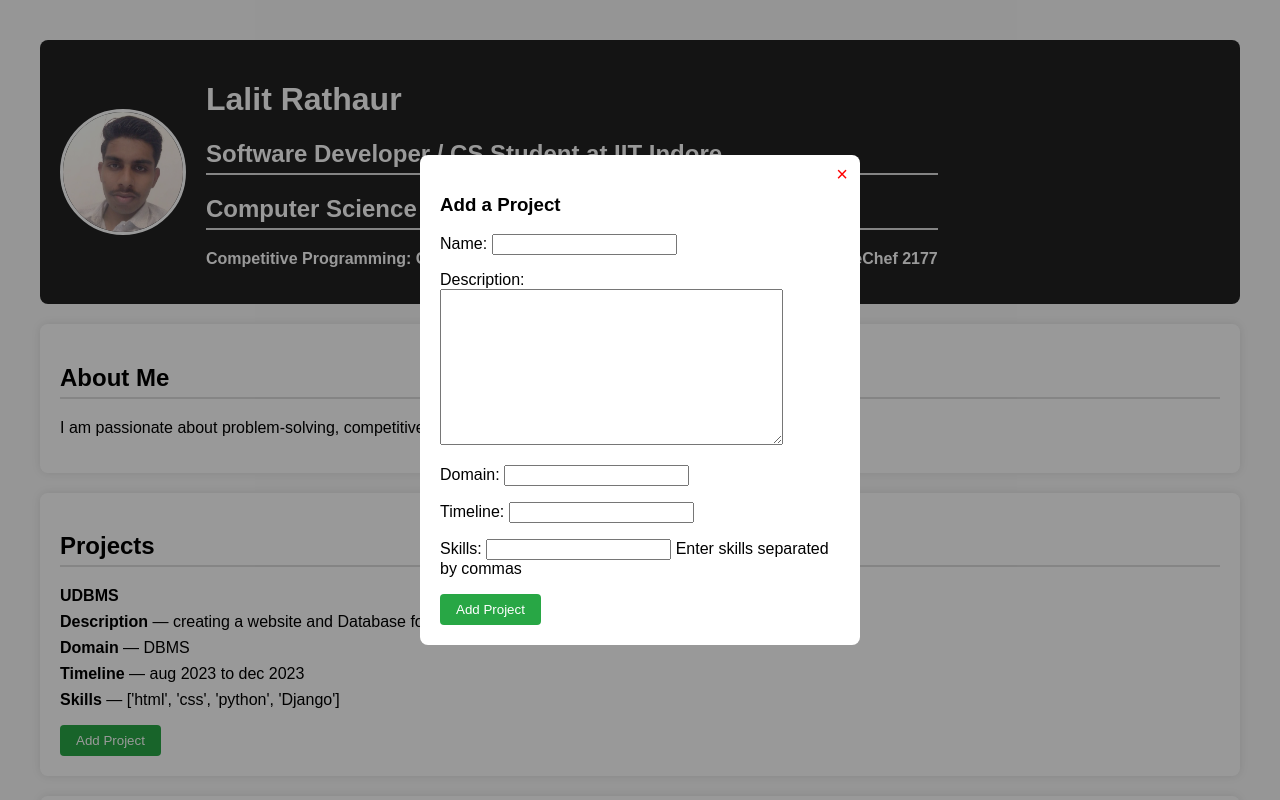
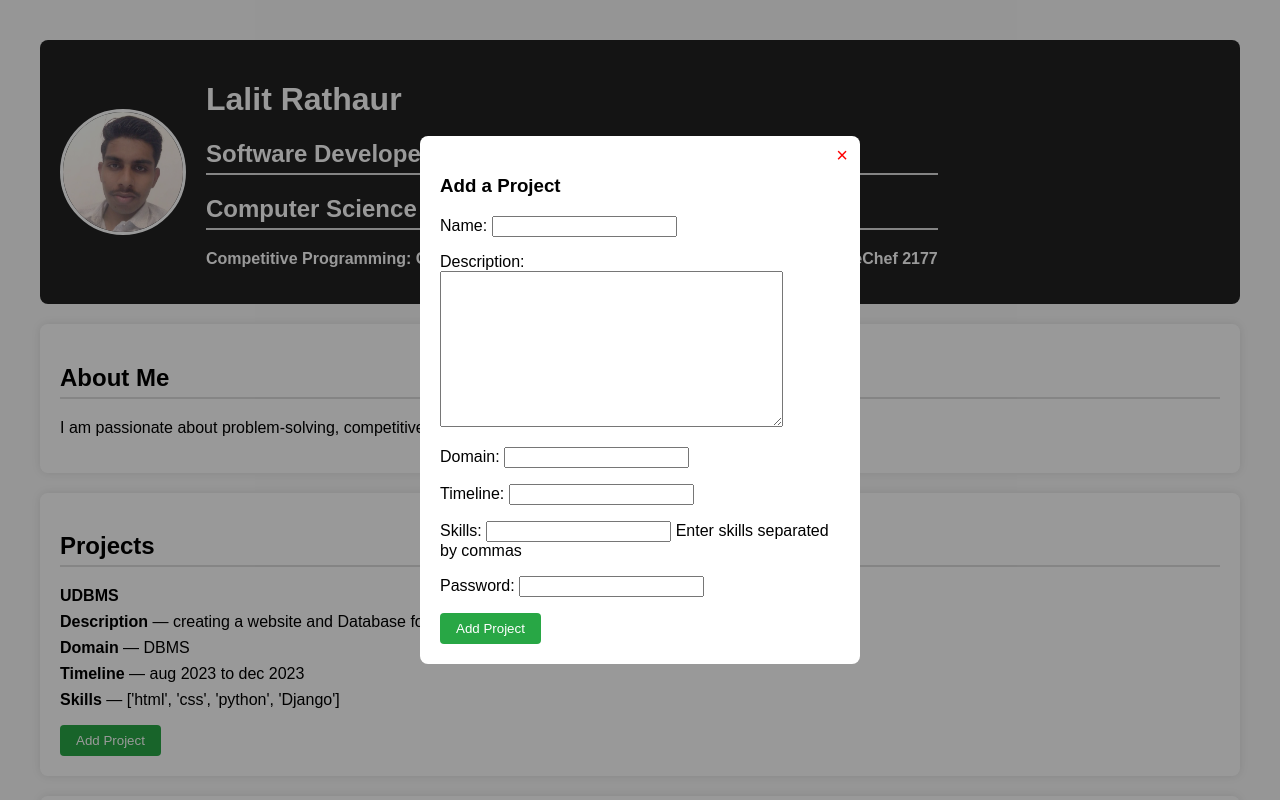
Before and after one commit to LalitRathaur/portfolio, a Django app: page / in a window 1280 px wide, after a click on "Add Project". Run offline with Django 4.2, Linux system fonts and the light colour scheme; data comes from the database, SQL or seed files in the repository; both versions use the stored data as it was after the commit.

Commit message:
view chaged

```diff
--- a/portpoli/info/views.py
+++ b/portpoli/info/views.py
@@ -2,9 +2,10 @@ from django.shortcuts import render, redirect
 from django.conf import settings
 from .models import Document, Project
 from .form import DocumentForm, ProjectForm
+from django.http import HttpResponse
 import os
 from django.urls import reverse
-
+PASSWORD = "mysecret"
 def portfolio(request):
     documents = Document.objects.all()
     projects = Project.objects.all()
@@ -13,6 +14,11 @@ def portfolio(request):
     form = DocumentForm()
     project_form = ProjectForm()
     if request.method == 'POST':
+        password = request.POST.get("password")
+
+        # Password check
+        if password != PASSWORD:
+            return HttpResponse("Password is incorrect you cant save it")
         if 'upload_document' in request.POST:
            form = DocumentForm(request.POST, request.FILES)
            if form.is_valid():
--- a/portpoli/template/index.html
+++ b/portpoli/template/index.html
@@ -148,6 +148,10 @@
         <form method="post">
             {% csrf_token %}
             {{ project_form.as_p }}
+            <p>
+                <label for="proj_password">Password:</label>
+                <input type="password" name="password" id="proj_password" required>
+            </p>
             <button type="submit" name="add_project">Add Project</button>
         </form>
     </div>
@@ -161,7 +165,11 @@
         <form method="post" enctype="multipart/form-data">
             {% csrf_token %}
             {{ form.as_p }}
-            <button type="submit"name="upload_document">Upload</button>
+            <p>
+                <label for="doc_password">Password:</label>
+                <input type="password" name="password" id="doc_password" required>
+            </p>
+            <button type="submit" name="upload_document">Upload</button>
         </form>
     </div>
 </div>
```
Also changed, not shown: portpoli/db.sqlite3.
